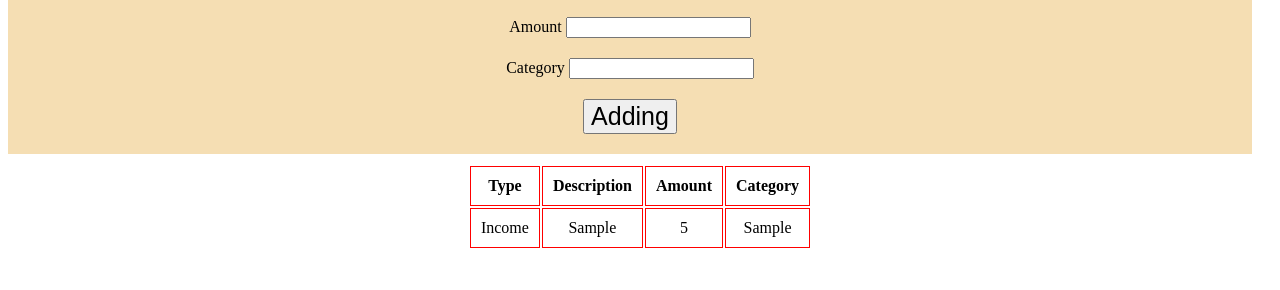
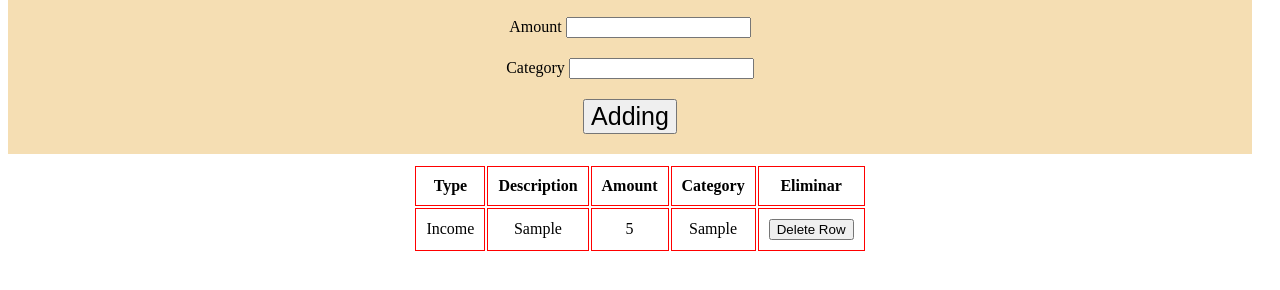
Before and after one commit to matiassemelman/budgetTrackerApp, a plain HTML site: page index.html in a window 1280 px wide. Both pictures are taken after typing "Sample", "5", "Sample" into the empty fields and a click on the button "Adding". Shown: the part 144-434 px from the top of the page. Drawn offline with Linux system fonts and the light colour scheme.

Commit message:
adding remove from the HTML

```diff
--- a/app.js
+++ b/app.js
@@ -68,6 +68,13 @@ function insertRowTransactionTable(transactionObject) {
     newCategoryCellRef = newTransactionRowRef.insertCell(3);
     newCategoryCellRef.textContent = transactionObject['transactionCategory']
 
+    let newDeleteCell = newTransactionRowRef.insertCell(4);
+    let deleteButton = document.createElement("button")
+    deleteButton.innerHTML = "Delete Row";
+    deleteButton.addEventListener('click', function removeTransaction(event){
+      event.target.parentNode.parentNode.remove();
+    })
+    newDeleteCell.appendChild(deleteButton);
 }
 
 function saveTransactionObject(transactionObject) {
--- a/dataAttribute.js
+++ b/dataAttribute.js
@@ -1 +1 @@
-let transactionTable = document.getElementById("transactionTable");
+let transactionTable = document.querySelector(".tableFormat table")
--- a/index.html
+++ b/index.html
@@ -33,13 +33,14 @@
         <button id="addButton">Adding</button>
       </div>
     </form>
-    <div>
+    <div class="tableFormat">
       <table id="transactionTable" data-transactionId="1234">
           <tr>
               <th>Type</th>
               <th>Description</th>
               <th>Amount</th>
               <th>Category</th>
+              <th>Eliminar</th>
           </tr>
 
       </table>
--- a/styles.css
+++ b/styles.css
@@ -23,6 +23,6 @@ th {
   text-align: center;
 }
 
-table {
+.tableFormat table {
     margin: 10px auto;
 }
```
